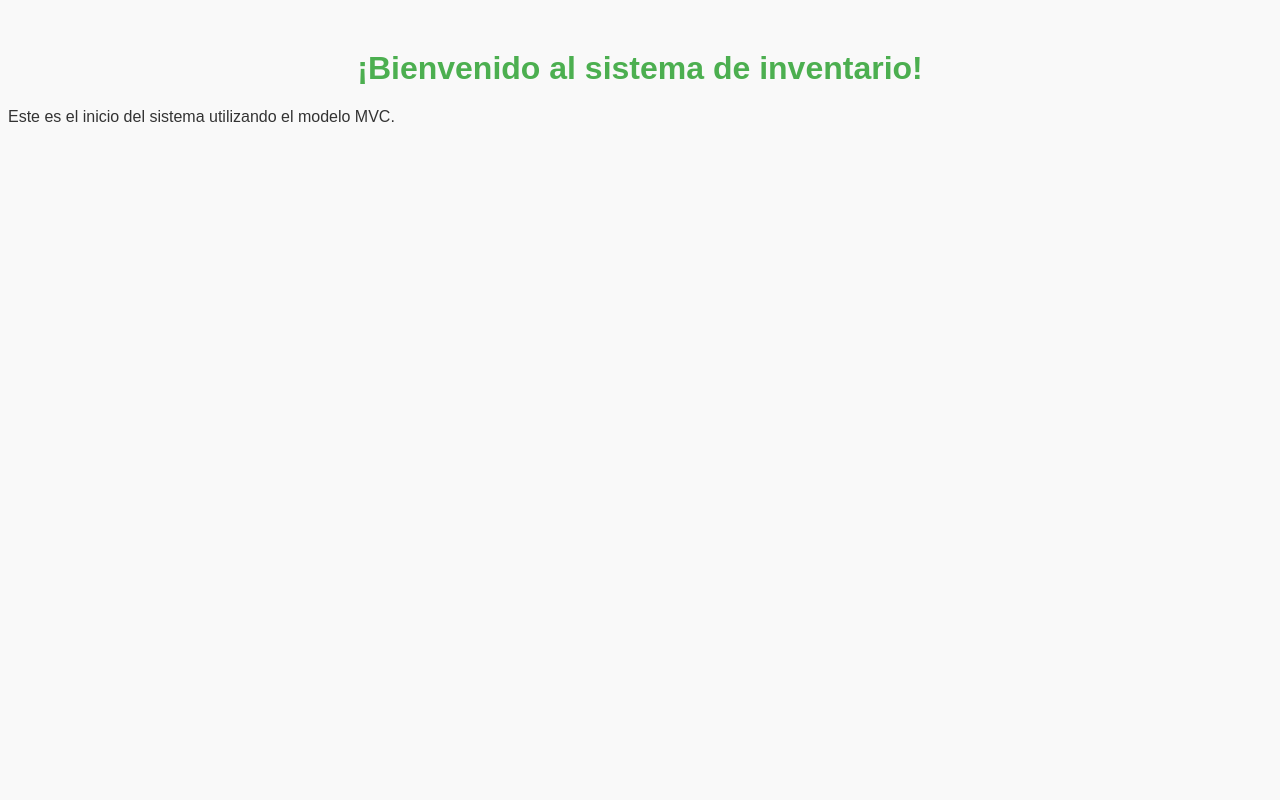
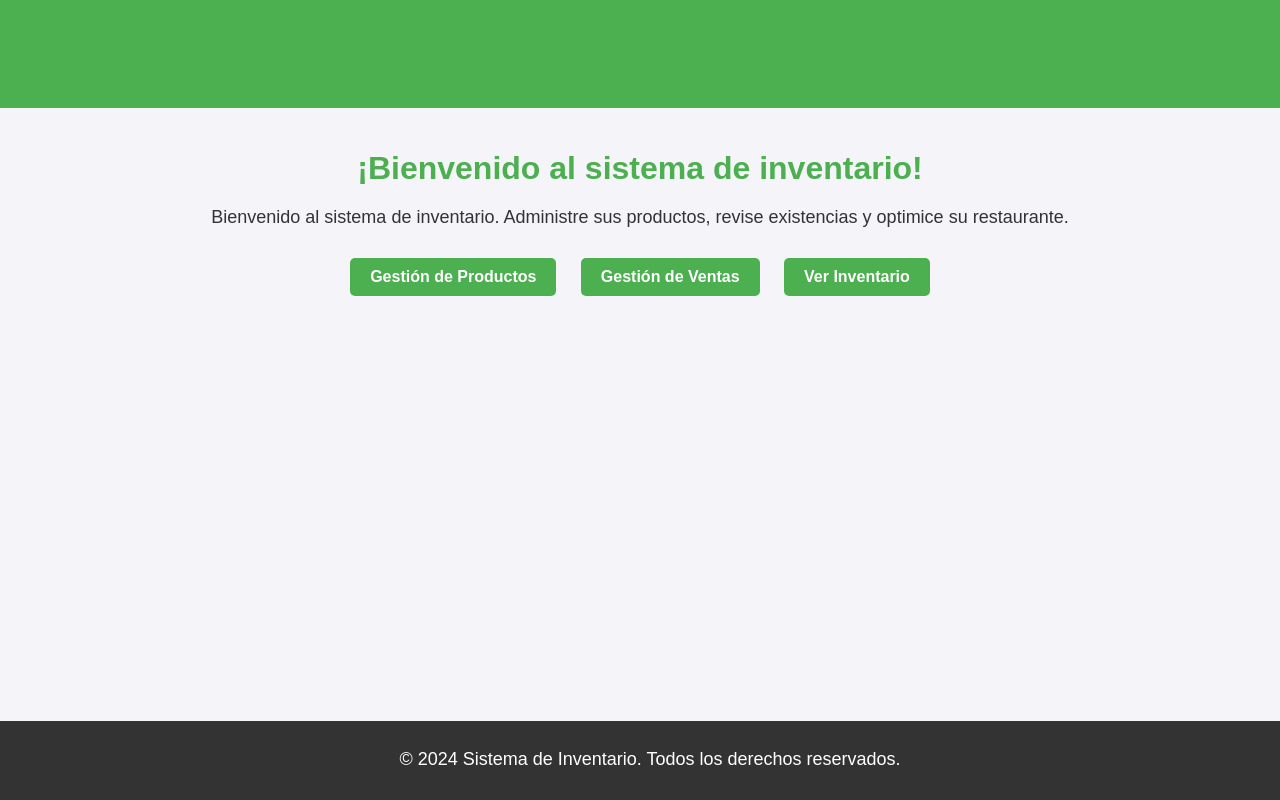
Before and after one commit to Esler9/restaurantsistem, a PHP site: page / in a window 1280 px wide. Run offline with PHP 8.4, Linux system fonts and the light colour scheme; data that the repository does not hold is empty.

Commit message:
Cambios en index

```diff
--- a/app/views/home/index.php
+++ b/app/views/home/index.php
@@ -7,7 +7,20 @@
     <link rel="stylesheet" href="/dist/css/style.css">
 </head>
 <body>
-    <h1><?= $data['mensaje'] ?></h1>
-    <p>Este es el inicio del sistema utilizando el modelo MVC.</p>
+    <header>
+        <h1>Sistema de Inventario</h1>
+    </header>
+    <main>
+        <h1><?= $data['mensaje'] ?></h1>
+        <p>Bienvenido al sistema de inventario. Administre sus productos, revise existencias y optimice su restaurante.</p>
+        <div>
+            <a href="/dist/productos" class="button">Gestión de Productos</a>
+            <a href="/dist/ventas" class="button">Gestión de Ventas</a>
+            <a href="/dist/inventario" class="button">Ver Inventario</a>
+        </div>
+    </main>
+    <footer>
+        <p>&copy; <?= date('Y'); ?> Sistema de Inventario. Todos los derechos reservados.</p>
+    </footer>
 </body>
 </html>
--- a/dist/css/style.css
+++ b/dist/css/style.css
@@ -1,10 +1,59 @@
+/* Estilos generales */
 body {
     font-family: Arial, sans-serif;
-    background-color: #f9f9f9;
+    background-color: #f4f4f9;
     color: #333;
+    margin: 0;
+    padding: 0;
 }
+
+/* Encabezado */
+header {
+    background-color: #4CAF50;
+    color: white;
+    padding: 15px;
+    text-align: center;
+}
+
+/* Contenido principal */
+main {
+    padding: 20px;
+    text-align: center;
+}
+
 h1 {
     color: #4CAF50;
+    margin-bottom: 20px;
+}
+
+p {
+    font-size: 18px;
+    margin-bottom: 20px;
+}
+
+/* Botones */
+.button {
+    background-color: #4CAF50;
+    color: white;
+    padding: 10px 20px;
+    text-decoration: none;
+    border-radius: 5px;
+    margin: 10px;
+    display: inline-block;
+    font-weight: bold;
+}
+
+.button:hover {
+    background-color: #45a049;
+}
+
+/* Pie de página */
+footer {
+    background-color: #333;
+    color: white;
+    padding: 10px;
+    position: fixed;
+    bottom: 0;
+    width: 100%;
     text-align: center;
-    margin-top: 50px;
 }
```
